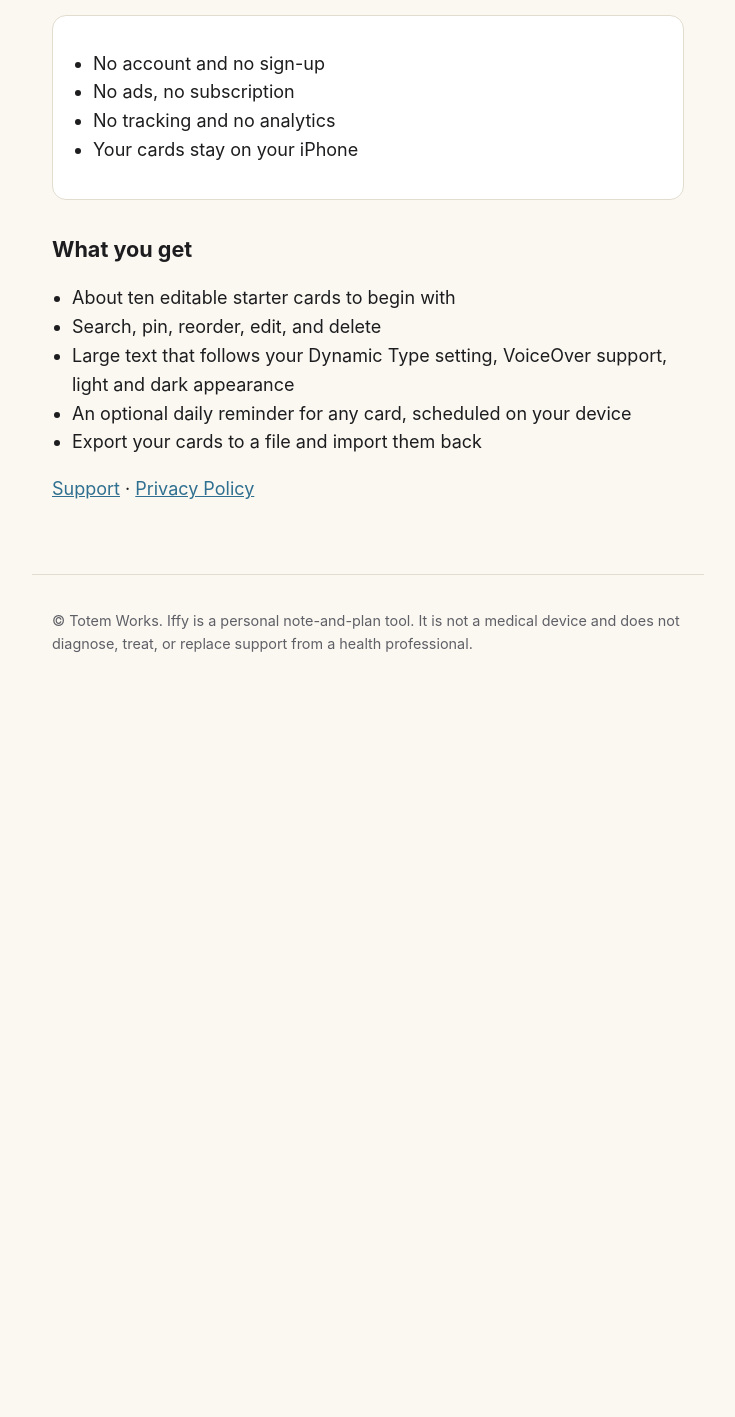
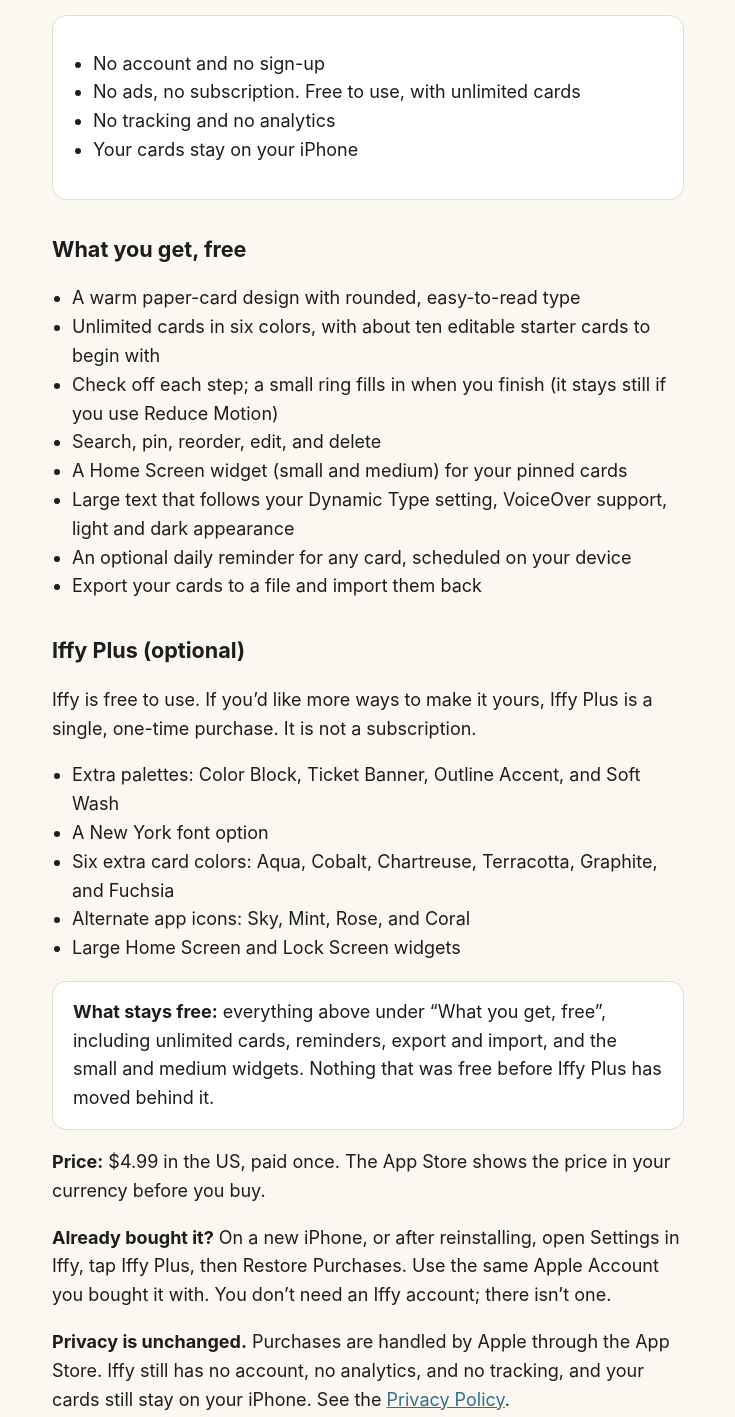
Before and after one commit to ZoneoutReal/iffy-site, a plain HTML site: page index.html in a window 1280 px wide. Shown: the part 343-1760 px from the top of the page, without its empty margins (272-1007 px from the left). Before the commit the page ends 1033 px from the top, so only its background shows below. Drawn offline with Linux system fonts and the light colour scheme.

Commit message:
Home page: add Iffy Plus section and update meta description

```diff
--- a/index.html
+++ b/index.html
@@ -4,7 +4,7 @@
   <meta charset="utf-8">
   <meta name="viewport" content="width=device-width, initial-scale=1">
   <title>Iffy: If-Then Cards</title>
-  <meta name="description" content="Iffy keeps your own if-this-happens, I-do-that plans one tap away. No account, no ads, no tracking.">
+  <meta name="description" content="Iffy keeps your own if-this-happens, I-do-that plans one tap away. Free to use, no account, no ads, no tracking. Optional one-time Iffy Plus.">
   <link rel="stylesheet" href="style.css">
 </head>
 <body>
@@ -20,20 +20,41 @@
     <div class="card">
       <ul>
         <li>No account and no sign-up</li>
-        <li>No ads, no subscription</li>
+        <li>No ads, no subscription. Free to use, with unlimited cards</li>
         <li>No tracking and no analytics</li>
         <li>Your cards stay on your iPhone</li>
       </ul>
     </div>
 
-    <h2>What you get</h2>
+    <h2>What you get, free</h2>
     <ul>
-      <li>About ten editable starter cards to begin with</li>
+      <li>A warm paper-card design with rounded, easy-to-read type</li>
+      <li>Unlimited cards in six colors, with about ten editable starter cards to begin with</li>
+      <li>Check off each step; a small ring fills in when you finish (it stays still if you use Reduce Motion)</li>
       <li>Search, pin, reorder, edit, and delete</li>
+      <li>A Home Screen widget (small and medium) for your pinned cards</li>
       <li>Large text that follows your Dynamic Type setting, VoiceOver support, light and dark appearance</li>
       <li>An optional daily reminder for any card, scheduled on your device</li>
       <li>Export your cards to a file and import them back</li>
     </ul>
+
+    <h2>Iffy Plus (optional)</h2>
+    <p>Iffy is free to use. If you&rsquo;d like more ways to make it yours, Iffy Plus is a single, one-time purchase. It is not a subscription.</p>
+    <ul>
+      <li>Extra palettes: Color Block, Ticket Banner, Outline Accent, and Soft Wash</li>
+      <li>A New York font option</li>
+      <li>Six extra card colors: Aqua, Cobalt, Chartreuse, Terracotta, Graphite, and Fuchsia</li>
+      <li>Alternate app icons: Sky, Mint, Rose, and Coral</li>
+      <li>Large Home Screen and Lock Screen widgets</li>
+    </ul>
+
+    <div class="card">
+      <strong>What stays free:</strong> everything above under &ldquo;What you get, free&rdquo;, including unlimited cards, reminders, export and import, and the small and medium widgets. Nothing that was free before Iffy Plus has moved behind it.
+    </div>
+
+    <p><strong>Price:</strong> $4.99 in the US, paid once. The App Store shows the price in your currency before you buy.</p>
+    <p><strong>Already bought it?</strong> On a new iPhone, or after reinstalling, open Settings in Iffy, tap Iffy Plus, then Restore Purchases. Use the same Apple Account you bought it with. You don&rsquo;t need an Iffy account; there isn&rsquo;t one.</p>
+    <p><strong>Privacy is unchanged.</strong> Purchases are handled by Apple through the App Store. Iffy still has no account, no analytics, and no tracking, and your cards still stay on your iPhone. See the <a href="privacy.html">Privacy Policy</a>.</p>
 
     <p><a href="support.html">Support</a> &middot; <a href="privacy.html">Privacy Policy</a></p>
   </main>
```
